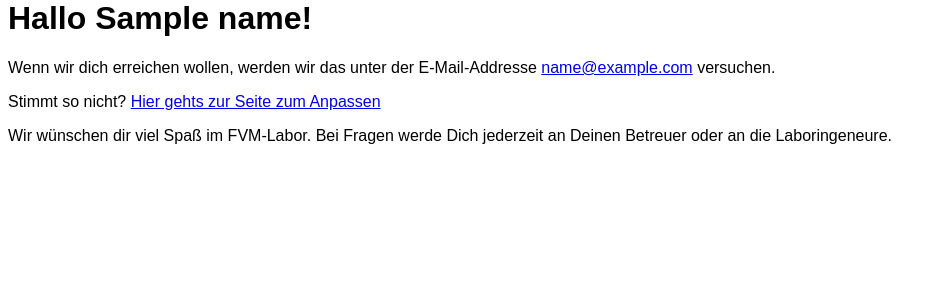
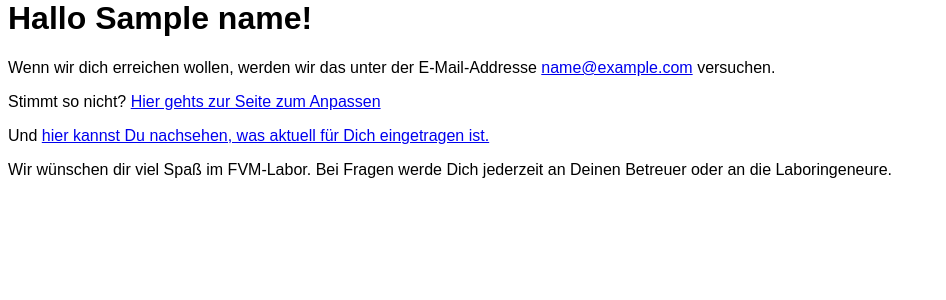
Before and after one commit to dequbed/qrhello, a Flask app: template qrhello/templates/hallo.html in a window 1280 px wide. Shown: the part 63-363 px from the top of the page, without its empty margins (0-946 px from the left). Run offline with Flask 2, Linux system fonts and the light colour scheme; the template is opened without the code that fills it: most values are stand-ins (such as "Sample title", 1, 10 or a date in 2020).

Commit message:
Etwas ausführlicher.

```diff
--- a/qrhello/templates/bye.html
+++ b/qrhello/templates/bye.html
@@ -42,6 +42,8 @@
         <p>Wenn etwas beschädigt ist, gib es bitte noch bei den Labormitarbeitern ab.</p>
         <p>Wenn etwas noch nicht aufgeräumt ist .. Du weißt sicher, was zu tun ist.</p>
         <button type="submit" class="pure-button button-success">Alles Zurückgeben</button>
+    {% else %}
+        <p>Super, Du hast offensichtlich alles ordentlich aufgeräumt. Danke, dafür!</p>
     {% endif %}
 
 </form>
--- a/qrhello/templates/hallo.html
+++ b/qrhello/templates/hallo.html
@@ -5,5 +5,6 @@
     <h1>Hallo {{ name }}!</h1>
     <p>Wenn wir dich erreichen wollen, werden wir das unter der E-Mail-Addresse <a href="mailto:{{ email }}">{{ email }}</a> versuchen.</p>
     <p>Stimmt so nicht? <a href="{{ url_for("register") + "?return_to=" + url_for("hallo") }}">Hier gehts zur Seite zum Anpassen</a></p>
+    <p>Und <a href="{{ url_for("reserved") }}">hier kannst Du nachsehen, was aktuell für Dich eingetragen ist.</a></p>
     <p>Wir wünschen dir viel Spaß im FVM-Labor. Bei Fragen werde Dich jederzeit an Deinen Betreuer oder an die Laboringeneure.</p>
 {% endblock %}
```
